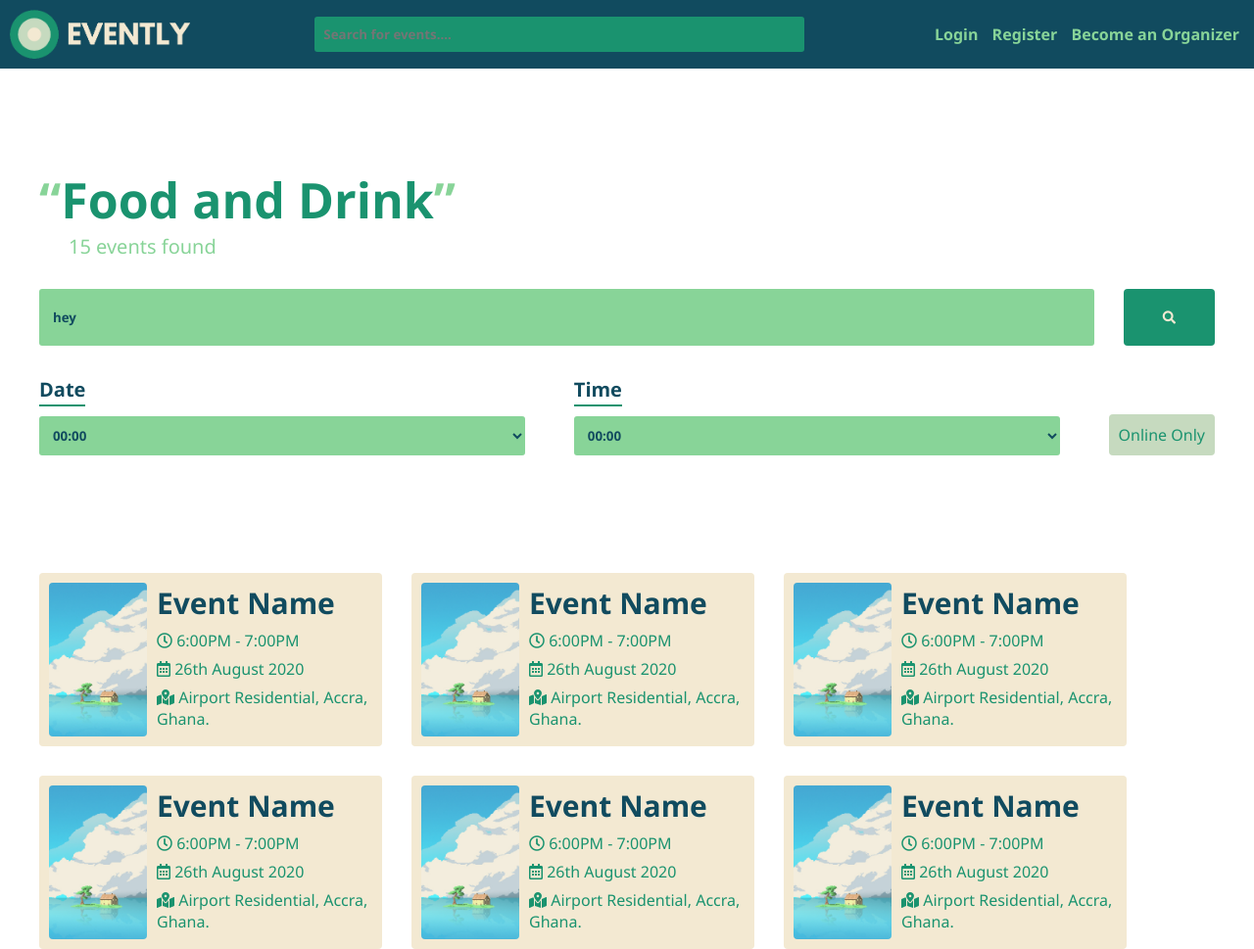
After one commit to damilolarandolph/evently, a PHP site: page /search.php in a window 1280 px wide. The commit adds this page. Shown: the whole page at 98% size. Run offline with PHP 8.4, Linux system fonts and the light colour scheme.

Commit message:
implemented search results page

```diff
--- a/assets/css/common.css
+++ b/assets/css/common.css
@@ -108,6 +108,26 @@ nav h2 {
 
   outline: none;
 }
+.search.wide {
+  display: block;
+}
+
+.search.search-button {
+  display: flex;
+}
+
+.search.search-button input {
+  margin-right: 30px;
+}
+
+.search.alt-ring input:focus {
+  border: 2px solid var(--granny-smith-apple);
+}
+
+.search.wide input {
+  width: 100%;
+  padding: 14px;
+}
 
 .button-group a {
   color: var(--granny-smith-apple);
@@ -139,6 +159,12 @@ nav h2 {
 
 .focus-popover-menu:focus-within .menu {
   display: block;
+}
+
+.layout {
+  width: 1200px;
+  margin-left: auto;
+  margin-right: auto;
 }
 
 ul.menu li {
@@ -242,7 +268,11 @@ option {
   width: 100%;
 }
 
-.form .form-group > label:first-child {
+.form .form-group.inline {
+  width: max-content;
+}
+
+.form .form-group > label:first-child:not(.radio) {
   display: block;
   width: max-content;
   font-weight: bold;
@@ -256,24 +286,26 @@ option {
 
 .form .form-groups {
   display: flex;
+  align-items: flex-end;
+  justify-content: space-between;
   width: 100%;
 }
 
-.form .form-groups .form-group:nth-child(odd) {
-  margin-right: 20px;
+.form .form-groups .form-group:not(:last-child) {
+  margin-right: 50px;
 }
 
-.radio input[type="radio"] {
+.radio :is(input[type="radio"], input[type="checkbox"]) {
   opacity: 0;
   position: absolute;
   width: max-content;
 }
 
-.radio input[type="radio"] ~ .content i {
+.radio :is(input[type="radio"], input[type="checkbox"]) ~ .content i {
   display: none;
 }
 
-.radio input[type="radio"] ~ .content {
+.radio :is(input[type="radio"], input[type="checkbox"]) ~ .content {
   background-color: var(--tea-green);
   width: max-content;
   padding: 10px;
@@ -282,13 +314,13 @@ option {
   color: var(--illuminating-emerald);
 }
 
-.radio input[type="radio"]:checked ~ .content {
+.radio :is(input[type="radio"], input[type="checkbox"]):checked ~ .content {
   font-weight: bold;
   background-color: var(--illuminating-emerald);
   color: var(--champagne);
 }
 
-.radio input[type="radio"]:checked ~ .content * {
+.radio :is(input[type="radio"], input[type="checkbox"]):checked ~ .content * {
   display: inline;
 }
 
@@ -297,11 +329,15 @@ option {
   width: max-content;
   display: flex;
   padding: 10px;
-  min-width: 450px;
+  width: 350px;
   border-radius: 4px;
   cursor: pointer;
-  margin: 20px 20px;
   transition: all 0.2s;
+}
+
+.preview-card {
+  margin-right: 30px;
+  margin-top: 30px;
 }
 
 .preview-card:hover {
--- /dev/null
+++ b/assets/css/search.css
@@ -0,0 +1,44 @@
+.search-header {
+  margin-top: 100px;
+}
+
+.search-header .query {
+  font-weight: bold;
+  font-size: 50px;
+  color: var(--illuminating-emerald);
+}
+
+.search-header .query::before {
+  content: open-quote;
+  color: var(--granny-smith-apple);
+}
+
+.search-header .query::after {
+  content: close-quote;
+  color: var(--granny-smith-apple);
+}
+
+.search-header .events-found {
+  color: var(--granny-smith-apple);
+  font-size: 20px;
+  margin-left: 30px;
+}
+
+.event-search {
+  margin-top: 30px;
+}
+
+.search-header .options {
+  margin-top: 30px;
+}
+
+.results-container {
+  margin-top: 90px;
+  width: 100%;
+}
+
+.results {
+  width: 100%;
+  display: flex;
+  flex-wrap: wrap;
+}
--- /dev/null
+++ b/search.php
@@ -0,0 +1,212 @@
+<!DOCTYPE html>
+<html lang="en">
+
+<head>
+    <meta charset="UTF-8">
+    <meta http-equiv="X-UA-Compatible" content="IE=edge">
+    <meta name="viewport" content="width=device-width, initial-scale=1.0">
+
+    <link rel="apple-touch-icon" sizes="180x180" href="/assets/images/apple-touch-icon.png">
+    <link rel="icon" type="image/png" sizes="32x32" href="/assets/images/favicon-32x32.png">
+    <link rel="icon" type="image/png" sizes="16x16" href="/assets/images/favicon-16x16.png">
+    <link rel="manifest" href="/assets/images/site.webmanifest">
+    <link rel="stylesheet" href="./assets/css/all.min.css" />
+    <link rel="stylesheet" href="./assets/css/common.css" />
+    <link rel="stylesheet" href="./assets/css/search.css" />
+    <title>Search</title>
+</head>
+
+<body>
+    <?php
+    include_once __DIR__ . "/src/partials/navbar.php";
+    ?>
+
+    <div class="layout">
+        <main>
+            <section class="search-header">
+                <h2 class="query">Food and Drink</h2>
+                <small class="events-found">15 events found</small>
+                <form class="form">
+                    <div class="search wide search-button alt-ring event-search">
+                        <input value="hey" />
+                        <button type="submit" class="ui-button">
+                            <i class="fas fa-search"></i>
+                        </button>
+                    </div>
+                    <div class="form-groups options">
+                        <div class="form-group">
+                            <label>Date</label>
+                            <select class="time-list"></select>
+                        </div>
+                        <div class="form-group">
+                            <label>Time</label>
+                            <select class="time-list"></select>
+                        </div>
+                        <div class="inline form-group">
+                            <label class="radio">
+                                <input type="checkbox" name="venue" />
+                                <div class="content">
+                                    <i class="fas fa-check"></i>
+                                    Online Only
+                                </div>
+                            </label>
+                        </div>
+
+                    </div>
+                </form>
+            </section>
+
+            <section class="results-container">
+                <ul class="results">
+                    <li>
+                        <div class="preview-card">
+                            <div>
+                                <img class="image" src="/assets/images/placeholder_avatar.jpg" />
+                            </div>
+                            <div class="content">
+                                <h2 class="title">Event Name</h2>
+                                <ul class="extra-details">
+                                    <li>
+                                        <i class="far fa-clock"></i>
+                                        6:00PM - 7:00PM
+                                    </li>
+                                    <li>
+                                        <i class="far fa-calendar-alt"></i>
+                                        26th August 2020
+                                    </li>
+                                    <li>
+                                        <i class="fas fa-map-marked-alt"></i>
+                                        Airport Residential, Accra, Ghana.
+                                    </li>
+                                </ul>
+                            </div>
+                        </div>
+                    </li>
+                    <li>
+                        <div class="preview-card">
+                            <div>
+                                <img class="image" src="/assets/images/placeholder_avatar.jpg" />
+                            </div>
+                            <div class="content">
+                                <h2 class="title">Event Name</h2>
+                                <ul class="extra-details">
+                                    <li>
+                                        <i class="far fa-clock"></i>
+                                        6:00PM - 7:00PM
+                                    </li>
+                                    <li>
+                                        <i class="far fa-calendar-alt"></i>
+                                        26th August 2020
+                                    </li>
+                                    <li>
+                                        <i class="fas fa-map-marked-alt"></i>
+                                        Airport Residential, Accra, Ghana.
+                                    </li>
+                                </ul>
+                            </div>
+                        </div>
+                    </li>
+                    <li>
+                        <div class="preview-card">
+                            <div>
+                                <img class="image" src="/assets/images/placeholder_avatar.jpg" />
+                            </div>
+                            <div class="content">
+                                <h2 class="title">Event Name</h2>
+                                <ul class="extra-details">
+                                    <li>
+                                        <i class="far fa-clock"></i>
+                                        6:00PM - 7:00PM
+                                    </li>
+                                    <li>
+                                        <i class="far fa-calendar-alt"></i>
+                                        26th August 2020
+                                    </li>
+                                    <li>
+                                        <i class="fas fa-map-marked-alt"></i>
+                                        Airport Residential, Accra, Ghana.
+                                    </li>
+                                </ul>
+                            </div>
+                        </div>
+                    </li>
+                    <li>
+                        <div class="preview-card">
+                            <div>
+                                <img class="image" src="/assets/images/placeholder_avatar.jpg" />
+                            </div>
+                            <div class="content">
+                                <h2 class="title">Event Name</h2>
+                                <ul class="extra-details">
+                                    <li>
+                                        <i class="far fa-clock"></i>
+                                        6:00PM - 7:00PM
+                                    </li>
+                                    <li>
+                                        <i class="far fa-calendar-alt"></i>
+                                        26th August 2020
+                                    </li>
+                                    <li>
+                                        <i class="fas fa-map-marked-alt"></i>
+                                        Airport Residential, Accra, Ghana.
+                                    </li>
+                                </ul>
+                            </div>
+                        </div>
+                    </li>
+                    <li>
+                        <div class="preview-card">
+                            <div>
+                                <img class="image" src="/assets/images/placeholder_avatar.jpg" />
+                            </div>
+                            <div class="content">
+                                <h2 class="title">Event Name</h2>
+                                <ul class="extra-details">
+                                    <li>
+                                        <i class="far fa-clock"></i>
+                                        6:00PM - 7:00PM
+                                    </li>
+                                    <li>
+                                        <i class="far fa-calendar-alt"></i>
+                                        26th August 2020
+                                    </li>
+                                    <li>
+                                        <i class="fas fa-map-marked-alt"></i>
+                                        Airport Residential, Accra, Ghana.
+                                    </li>
+                                </ul>
+                            </div>
+                        </div>
+                    </li>
+                    <li>
+                        <div class="preview-card">
+                            <div>
+                                <img class="image" src="/assets/images/placeholder_avatar.jpg" />
+                            </div>
+                            <div class="content">
+                                <h2 class="title">Event Name</h2>
+                                <ul class="extra-details">
+                                    <li>
+                                        <i class="far fa-clock"></i>
+                                        6:00PM - 7:00PM
+                                    </li>
+                                    <li>
+                                        <i class="far fa-calendar-alt"></i>
+                                        26th August 2020
+                                    </li>
+                                    <li>
+                                        <i class="fas fa-map-marked-alt"></i>
+                                        Airport Residential, Accra, Ghana.
+                                    </li>
+                                </ul>
+                            </div>
+                        </div>
+                    </li>
+                </ul>
+            </section>
+        </main>
+    </div>
+</body>
+<script src="/assets/js/common.js"></script>
+
+</html>
```
